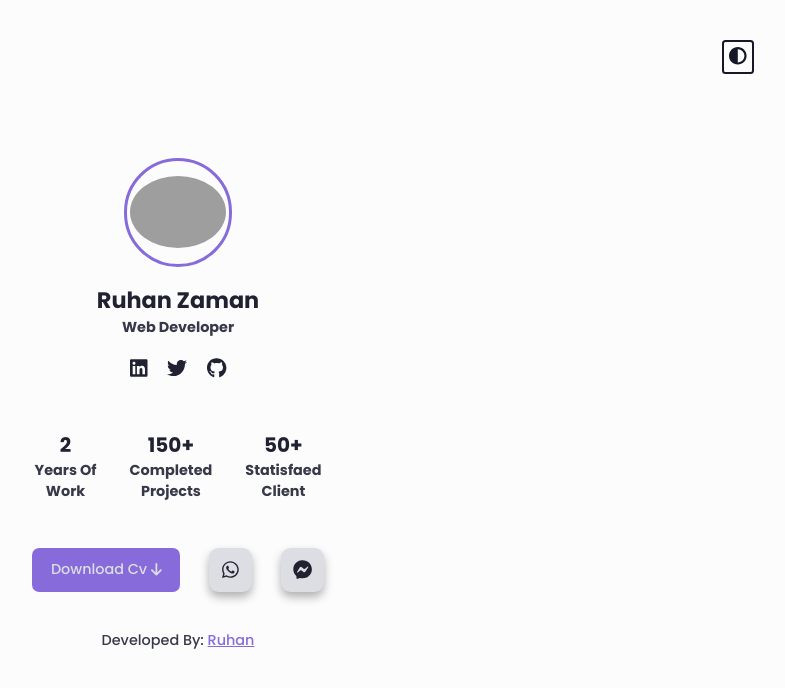
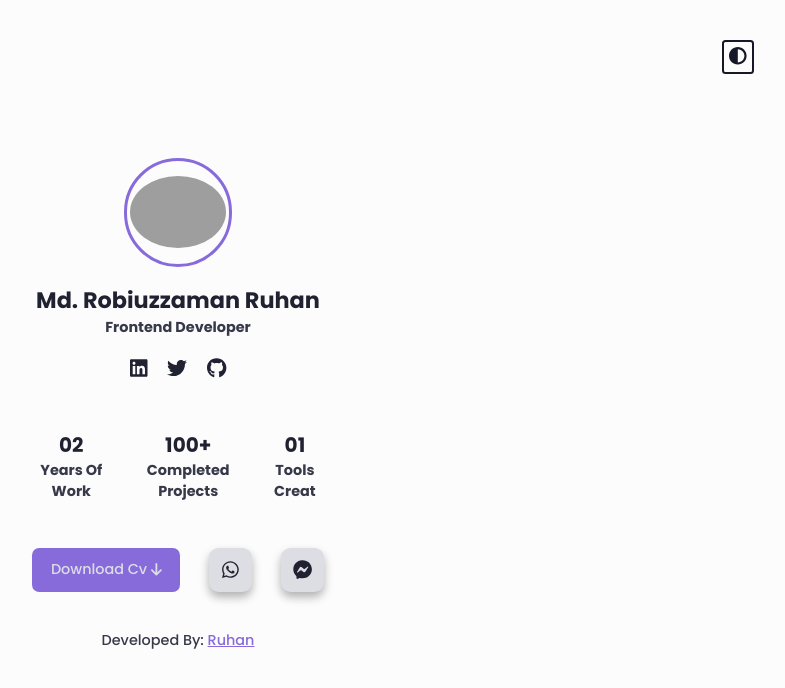
Before and after one commit to robiuzzaman4/rz-profile, a plain HTML site: page index.html in a window 1280 px wide. Shown: the whole page, without its empty margins (462-1247 px from the left). Drawn offline with Linux system fonts and the light colour scheme; grey boxes are pictures that could not be loaded.

Commit message:
profile edit

```diff
--- a/assets/style.css
+++ b/assets/style.css
@@ -8,6 +8,10 @@
     --themebtncolor: hsl(233, 29%, 12%);
 }
 /* for darkmode */
+::selection {
+    background-color: var(--violet);
+    color: var(--text-primary);
+}
 .darkmode {
     --base: hsl(233, 29%, 12%);
     --interface: hsl(233, 20%, 17%);
@@ -173,6 +177,6 @@ header {
 }
 @media screen and (max-width:600px) {
     .profile-info {
-        gap: 1.5em;
+        gap: 1.8em;
     }
 }
--- a/index.html
+++ b/index.html
@@ -29,8 +29,8 @@
                 <img src="./assets/my dp.jpg" alt="my profile picture">
             </div>
             <div class="name-bio">
-                <h2>ruhan zaman</h2>
-                <h3>web developer</h3>
+                <h2>md. robiuzzaman ruhan</h2>
+                <h3>frontend developer</h3>
             </div>
             <div class="social">
                 <a href="https://www.linkedin.com/in/robiuzzaman4?" target="_blank"><i class="fa-brands fa-linkedin"></i></a>
@@ -42,16 +42,16 @@
         <!-- Profile-description Section start -->
         <div class="profile-description">
             <div class="description-1">
-                <h3>2</h3>
+                <h3>02</h3>
                 <p>years of <br> work</p>
             </div>
             <div class="description-2">
-                <h3>150+</h3>
+                <h3>100+</h3>
                 <p>completed <br> projects</p>
             </div>
             <div class="description-3">
-                <h3>50+</h3>
-                <p>statisfaed <br> client</p>
+                <h3>01</h3>
+                <p>tools<br> creat</p>
             </div>
         </div>
         <!-- Profile-description Section end -->
```
